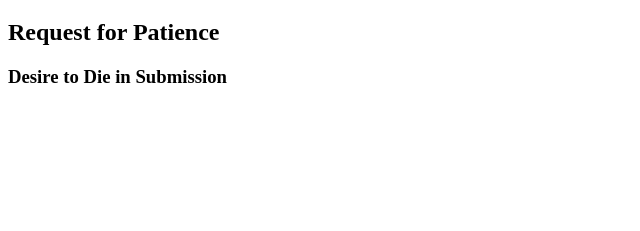
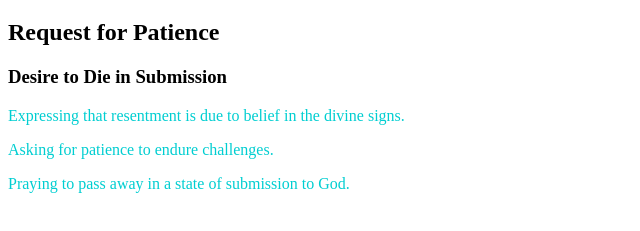
Before and after one commit to Shahrukhkhan-rabby/my-second-repo, a plain HTML site: page index.html in a window 1280 px wide. Shown: the part 61-292 px from the top of the page, without its empty margins (0-640 px from the left). Drawn offline with Linux system fonts and the light colour scheme.

Commit message:
styles added

```diff
--- a/index.html
+++ b/index.html
@@ -4,10 +4,14 @@
     <meta charset="UTF-8" />
     <meta name="viewport" content="width=device-width, initial-scale=1.0" />
     <title>My Second Github Repo</title>
+    <link rel="stylesheet" href="style.css" />
   </head>
   <body>
     <h1>Belief in the Signs of Our Lord</h1>
     <h2>Request for Patience</h2>
     <h3>Desire to Die in Submission</h3>
+    <p>Expressing that resentment is due to belief in the divine signs.</p>
+    <p>Asking for patience to endure challenges.</p>
+    <p>Praying to pass away in a state of submission to God.</p>
   </body>
 </html>
--- /dev/null
+++ b/style.css
@@ -0,0 +1,3 @@
+p{
+    color: darkturquoise;
+}
```
